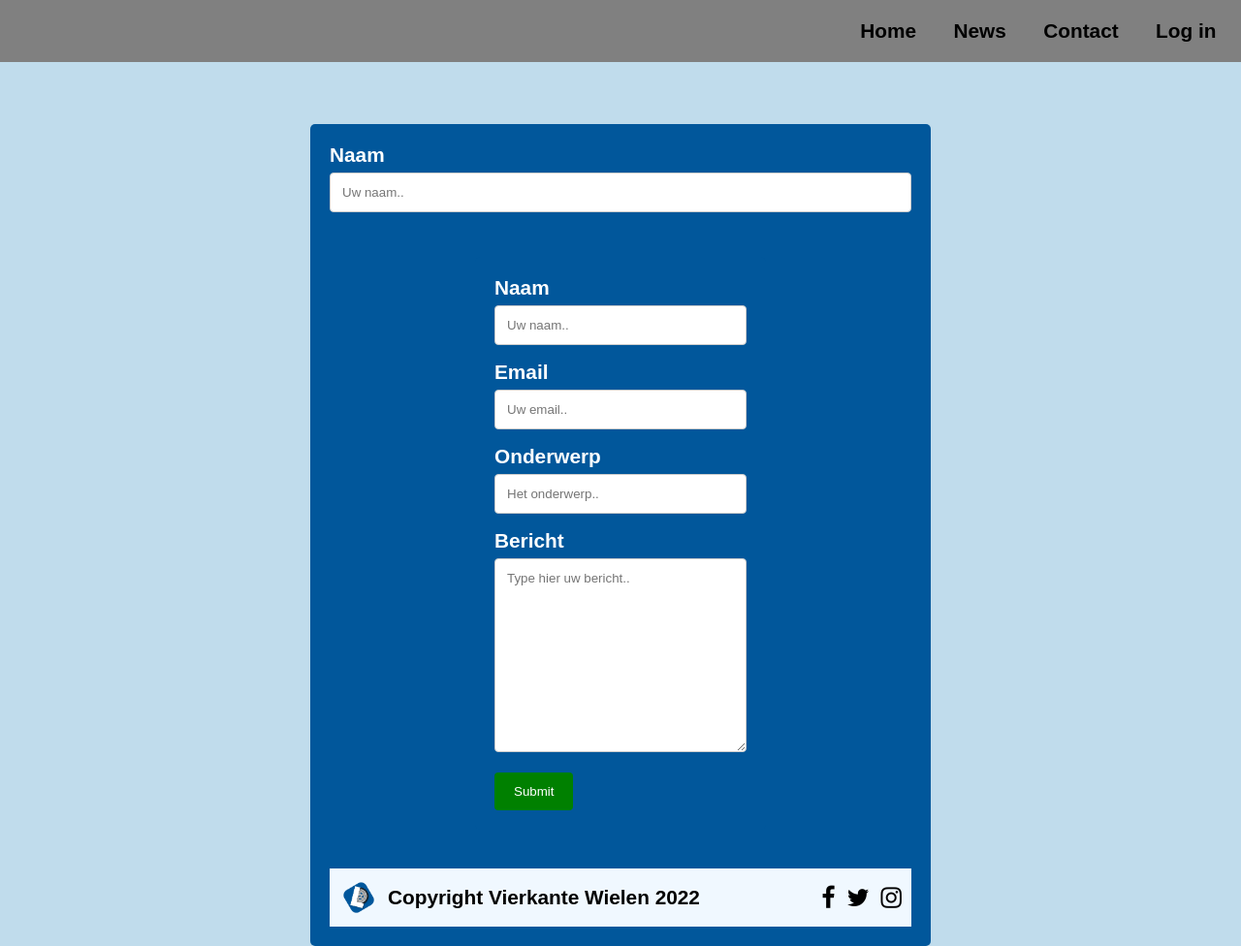
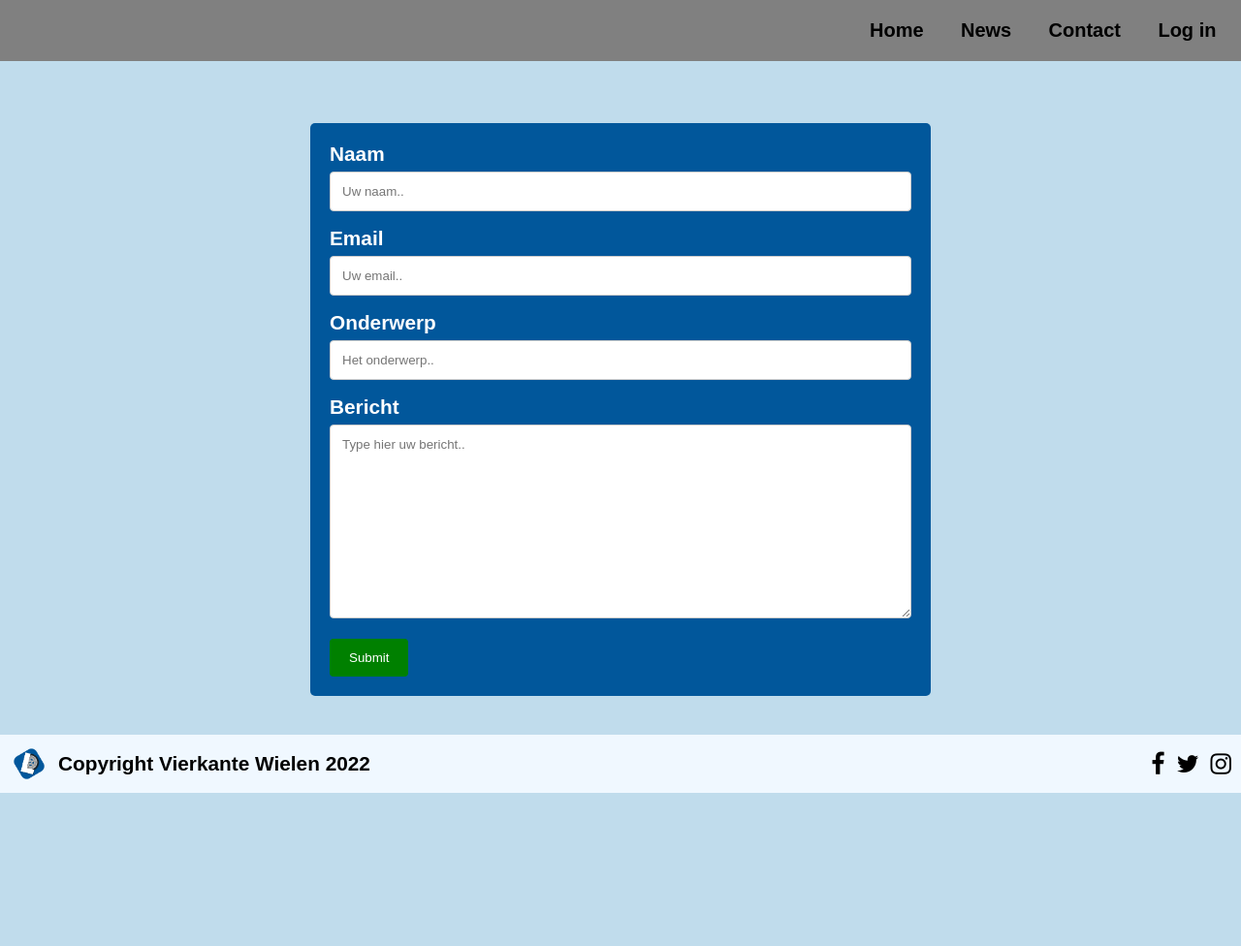
Before and after one commit to DaanoontjeGaming/VierkanteWielen, a PHP site: page /contact.php in a window 1280 px wide. Shown: the whole page at 97% size. After the commit the page ends 818 px from the top, so only its background shows below. Run offline with PHP 8.4, Linux system fonts and the light colour scheme.

Commit message:
contact styling fix

```diff
--- a/contact.php
+++ b/contact.php
@@ -8,17 +8,9 @@
     <link rel="stylesheet" type="text/css" href="contact.css">
     <link rel="stylesheet" type="text/css" href="style.css">
     <link rel="stylesheet" href="https://cdnjs.cloudflare.com/ajax/libs/font-awesome/4.7.0/css/font-awesome.min.css">
-
 </head>
-<!DOCTYPE html>
-<html lang="en">
-  <link rel="stylesheet" type="text/css" href="style.css">
 <body>
 <?php include('navbar.php')?>
-<div class="contact-container">
-  <form action="contact-form-handler.php" method="post">
-    <label for="name">Naam</label>
-    <input type="text" id="name" name="name" placeholder="Uw naam..">
 <div class="contact-container">
   <form action="contact-form-handler.php" method="post">
     <label for="name">Naam</label>
@@ -39,5 +31,9 @@
 </div>
 <?php include('footer.php')?>
 </body>
+
+
+
+
+
 </html>
-</html>
--- a/style.css
+++ b/style.css
@@ -32,6 +32,7 @@
     padding-right: 2%;
     padding-top: 20px;
     padding-bottom: 20px;
+    font-size: 20px;
   }
 
 .imgclass {
```
Lines whose indentation alone changed are shown as unchanged.
